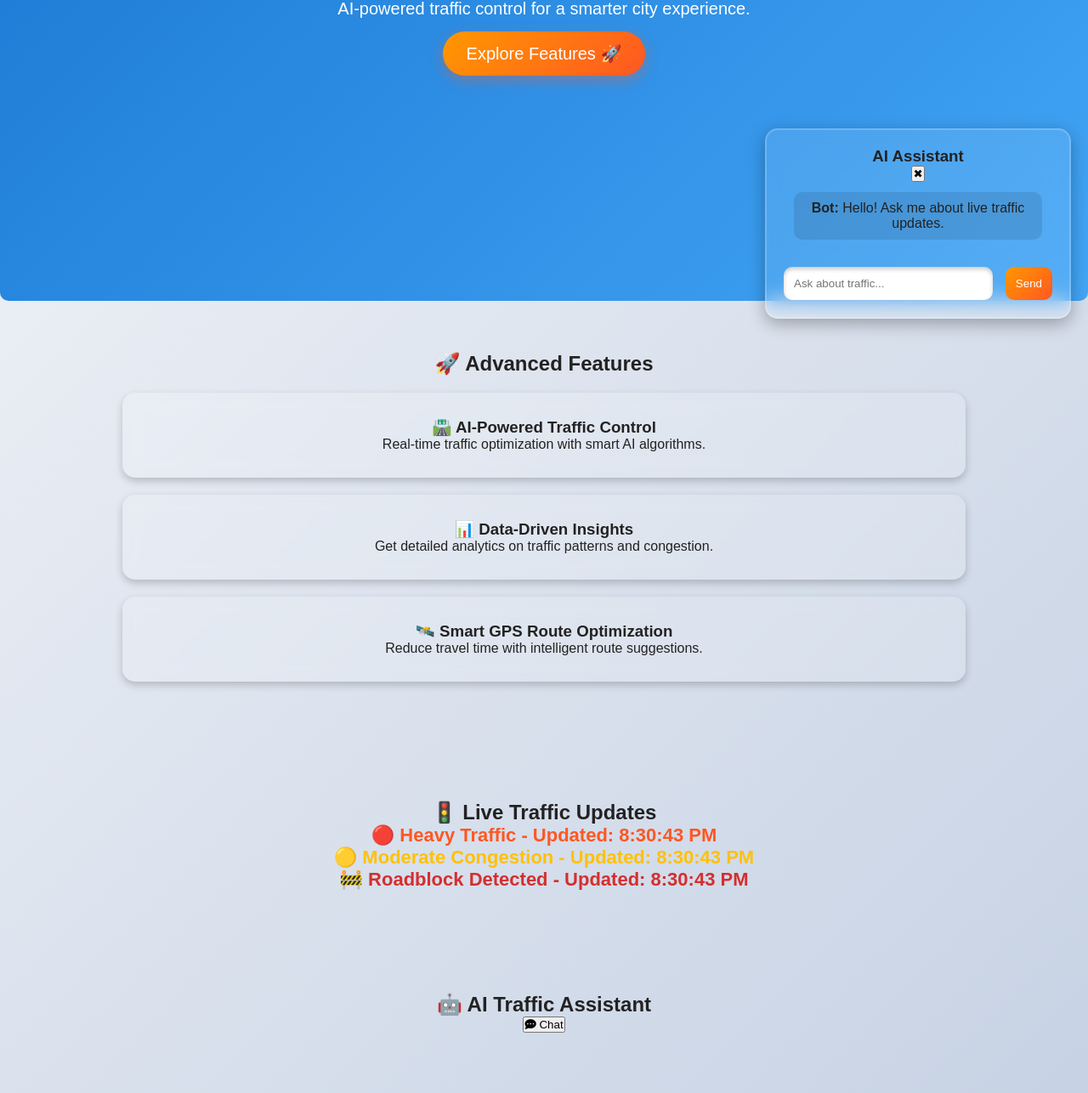
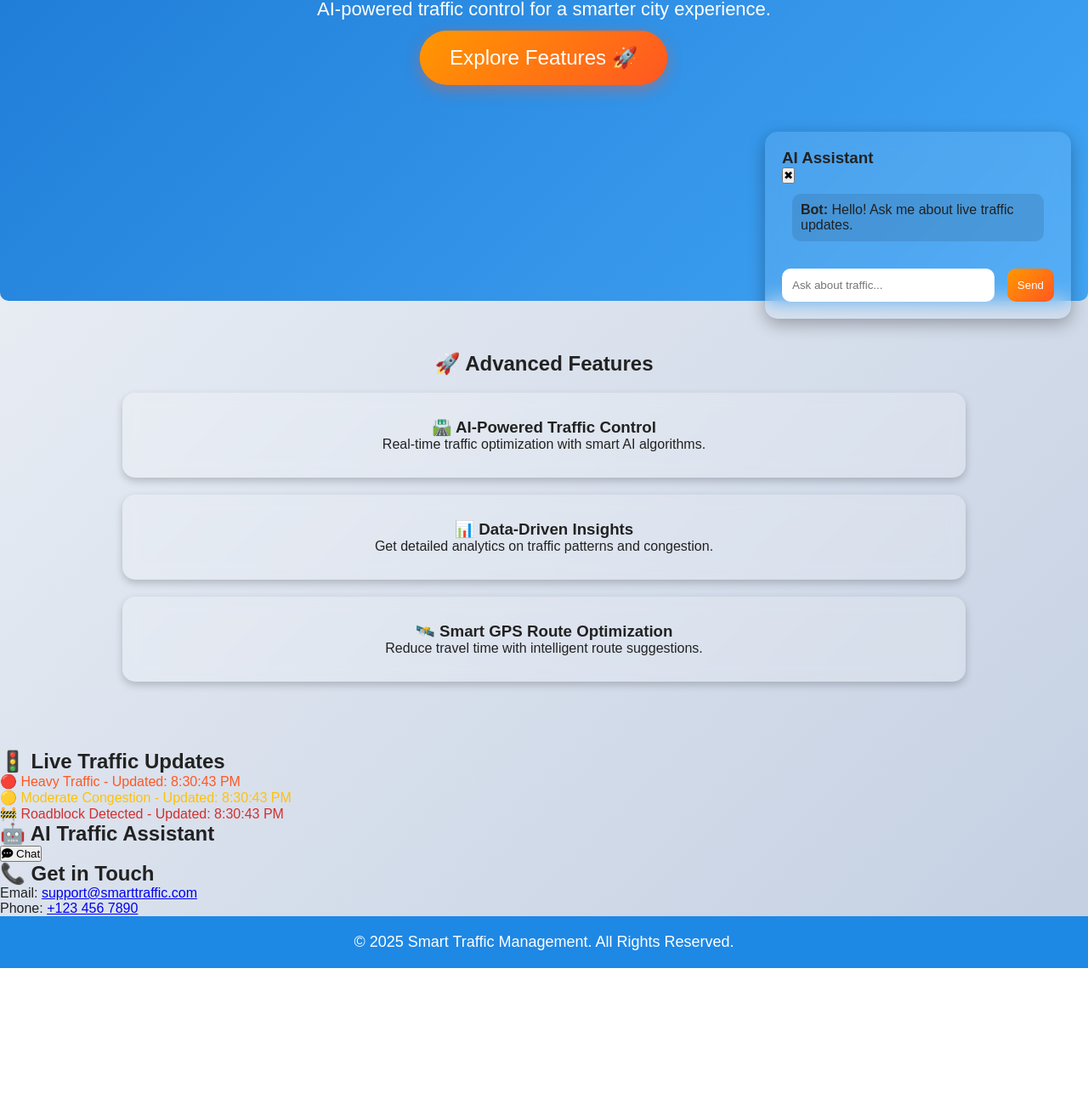
Before and after one commit to manju-app-developer/CommuteEase, a plain HTML site: page index.html in a window 1280 px wide. Shown: the part 405-1691 px from the top of the page at 85% size. After the commit the page ends 1544 px from the top, so only its background shows below. Drawn offline with Linux system fonts and the light colour scheme.

Commit message:
Update style.css

```diff
--- a/style.css
+++ b/style.css
@@ -10,13 +10,28 @@
 body {
     background: linear-gradient(135deg, #f5f7fa, #c3cfe2);
     color: #222;
-    transition: background 0.4s, color 0.4s;
+    transition: background 0.4s ease-in-out, color 0.4s ease-in-out;
 }
 
 /* Dark Mode */
 .dark-mode {
     background: linear-gradient(135deg, #121212, #1a1a1a);
     color: #ffffff;
+}
+
+/* Scrollbar */
+::-webkit-scrollbar {
+    width: 8px;
+}
+
+::-webkit-scrollbar-track {
+    background: rgba(0, 0, 0, 0.1);
+    border-radius: 10px;
+}
+
+::-webkit-scrollbar-thumb {
+    background: linear-gradient(135deg, #ff9800, #ff5722);
+    border-radius: 10px;
 }
 
 /* Navigation Bar */
@@ -78,6 +93,7 @@ nav ul li a:hover {
 /* Hero Section */
 .hero {
     display: flex;
+    flex-direction: column;
     align-items: center;
     justify-content: center;
     text-align: center;
@@ -86,18 +102,17 @@ nav ul li a:hover {
     color: white;
     padding: 20px;
     border-radius: 10px;
+    animation: fadeInUp 1.5s ease-in-out;
 }
 
 .hero h2 {
-    font-size: 42px;
+    font-size: 48px;
     font-weight: bold;
-    animation: fadeIn 2s ease-in-out;
 }
 
 .hero p {
-    font-size: 20px;
+    font-size: 22px;
     margin-top: 10px;
-    animation: fadeIn 2.5s ease-in-out;
 }
 
 /* Modern Call-to-Action Button */
@@ -105,13 +120,14 @@ nav ul li a:hover {
     background: linear-gradient(135deg, #ff9800, #ff5722);
     color: #fff;
     border: none;
-    padding: 14px 28px;
-    font-size: 20px;
+    padding: 16px 32px;
+    font-size: 22px;
     border-radius: 30px;
     cursor: pointer;
     transition: 0.3s ease-in-out;
     margin-top: 15px;
     box-shadow: 0 5px 15px rgba(255, 87, 34, 0.4);
+    animation: pulse 2s infinite;
 }
 
 .cta-button:hover {
@@ -127,7 +143,7 @@ nav ul li a:hover {
 }
 
 .feature-box {
-    background: rgba(255, 255, 255, 0.15);
+    background: rgba(255, 255, 255, 0.2);
     backdrop-filter: blur(10px);
     box-shadow: 0 4px 10px rgba(0, 0, 0, 0.2);
     margin: 20px auto;
@@ -141,24 +157,32 @@ nav ul li a:hover {
     transform: scale(1.05);
 }
 
-/* Live Traffic Updates */
-.live-traffic {
-    text-align: center;
-    padding: 60px;
+/* Floating Action Button */
+.fab {
+    position: fixed;
+    bottom: 25px;
+    right: 25px;
+    background: linear-gradient(135deg, #ff9800, #ff5722);
+    color: white;
+    border: none;
+    width: 60px;
+    height: 60px;
+    border-radius: 50%;
+    display: flex;
+    align-items: center;
+    justify-content: center;
+    font-size: 26px;
+    cursor: pointer;
+    transition: 0.3s;
+    box-shadow: 0 6px 15px rgba(255, 87, 34, 0.5);
 }
 
-.traffic-display {
-    font-size: 22px;
-    font-weight: bold;
-    color: #333;
+.fab:hover {
+    transform: scale(1.1);
+    box-shadow: 0 8px 20px rgba(255, 87, 34, 0.7);
 }
 
 /* AI Chatbot */
-.chatbot {
-    text-align: center;
-    padding: 60px;
-}
-
 .chatbox-container {
     width: 360px;
     position: fixed;
@@ -169,7 +193,6 @@ nav ul li a:hover {
     padding: 20px;
     border-radius: 15px;
     box-shadow: 0 6px 20px rgba(0, 0, 0, 0.3);
-    border: 2px solid rgba(255, 255, 255, 0.2);
 }
 
 .chatbox {
@@ -196,7 +219,6 @@ nav ul li a:hover {
     padding: 12px;
     border: none;
     border-radius: 10px;
-    box-shadow: inset 0 3px 5px rgba(0, 0, 0, 0.2);
 }
 
 #send-message {
@@ -206,60 +228,18 @@ nav ul li a:hover {
     padding: 12px;
     border-radius: 10px;
     cursor: pointer;
-    transition: 0.3s;
-}
-
-#send-message:hover {
-    background: linear-gradient(135deg, #e65100, #bf360c);
-}
-
-/* Contact Section */
-.contact {
-    text-align: center;
-    padding: 60px;
 }
 
 /* Footer */
 footer {
     text-align: center;
-    padding: 25px;
+    padding: 20px;
     background: #1e88e5;
     color: white;
     font-size: 18px;
-    border-top: 3px solid rgba(255, 255, 255, 0.2);
-}
-
-/* Floating Action Button */
-.fab {
-    position: fixed;
-    bottom: 25px;
-    left: 25px;
-    background: linear-gradient(135deg, #ff9800, #ff5722);
-    color: white;
-    border: none;
-    width: 55px;
-    height: 55px;
-    border-radius: 50%;
-    display: flex;
-    align-items: center;
-    justify-content: center;
-    font-size: 24px;
-    cursor: pointer;
-    transition: 0.3s;
-    box-shadow: 0 6px 15px rgba(255, 87, 34, 0.5);
-}
-
-.fab:hover {
-    transform: scale(1.1);
-    box-shadow: 0 8px 20px rgba(255, 87, 34, 0.7);
 }
 
 /* Animations */
-@keyframes fadeIn {
-    from { opacity: 0; }
-    to { opacity: 1; }
-}
-
 @keyframes fadeInUp {
     from { opacity: 0; transform: translateY(30px); }
     to { opacity: 1; transform: translateY(0); }
```
